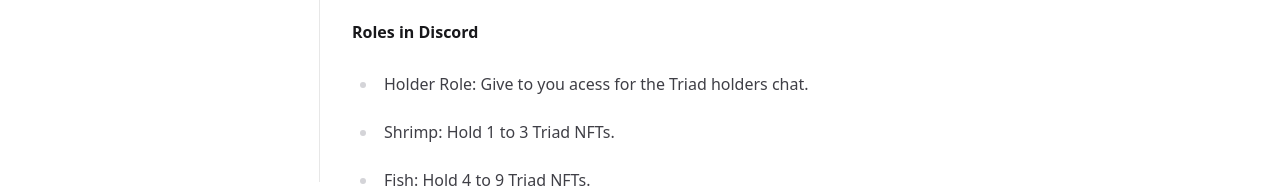
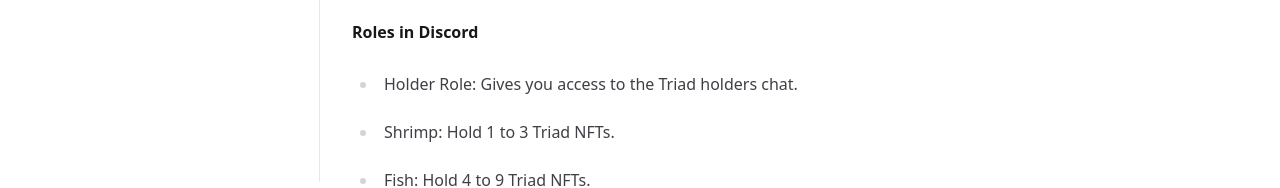
Before and after one commit to triadxyz/docs, a Next.js app: page /nft-collection in a window 1280 px wide. Shown: the part 618-806 px from the top of the page. Built offline with nearby package versions, Linux system fonts and the light colour scheme.

Commit message:
text adjustments

```diff
--- a/src/pages/faqs.mdx
+++ b/src/pages/faqs.mdx
@@ -10,13 +10,13 @@ export const description = 'FAQs'
 Tokenizes Solana projects, enabling fractional ownership and trade of these projects based on market performance metrics.
 
 ## How does TriadFi work?
-By aggregating data from multiple sources and creating tickers that reflect the value of these projects
+By aggregating data from multiple sources and creating tickers that reflect the value of these projects.
 
 ## What is a decentralized trading platform?
 A decentralized trading platform operates without a central authority. This means the platform runs autonomously, accounts are non-custodial, and trades happen directly between users.
 
 ## How often are the TriadFi indexes updated?
-The ticker prices are derived from cryptocurrencies and various other factors that contribute to significant volatility in the investment market. We do not use the token price within the protocol as the main parameter. Instead, each piece of data available on the blockchain serves as a parameter for calculating the ticker price."
+The ticker prices are derived from cryptocurrencies and various other factors that contribute to significant volatility in the investment market. We do not use the token price within the protocol as the main parameter. Instead, each piece of data available on the blockchain serves as a parameter for calculating the ticker price.
 
 ## How can I start using TriadFi?
 Connect your Solana wallet, deposit funds, and you're ready to start trading your favorite protocols.
--- a/src/pages/nft-collection.mdx
+++ b/src/pages/nft-collection.mdx
@@ -20,11 +20,11 @@ You can check our partners are:
 
 **Revenue Share**
 
-If you own a assets from our partners and a Poseidon (Triad PFP), your revenue share will increase by 50%.
+If you own assets from our partners and a Poseidon (Triad PFP), your revenue share will increase by 50%.
 
 **Roles in Discord**
 
-- Holder Role: Give to you acess for the Triad holders chat.
+- Holder Role: Gives you access to the Triad holders chat.
 
 - Shrimp: Hold 1 to 3 Triad NFTs.
 
```
